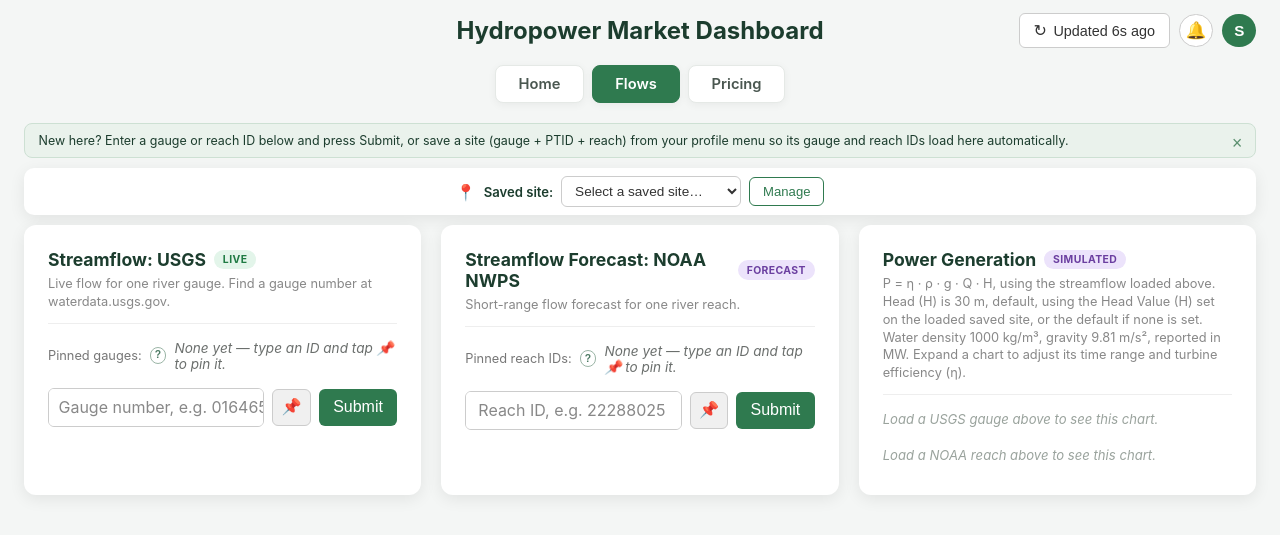
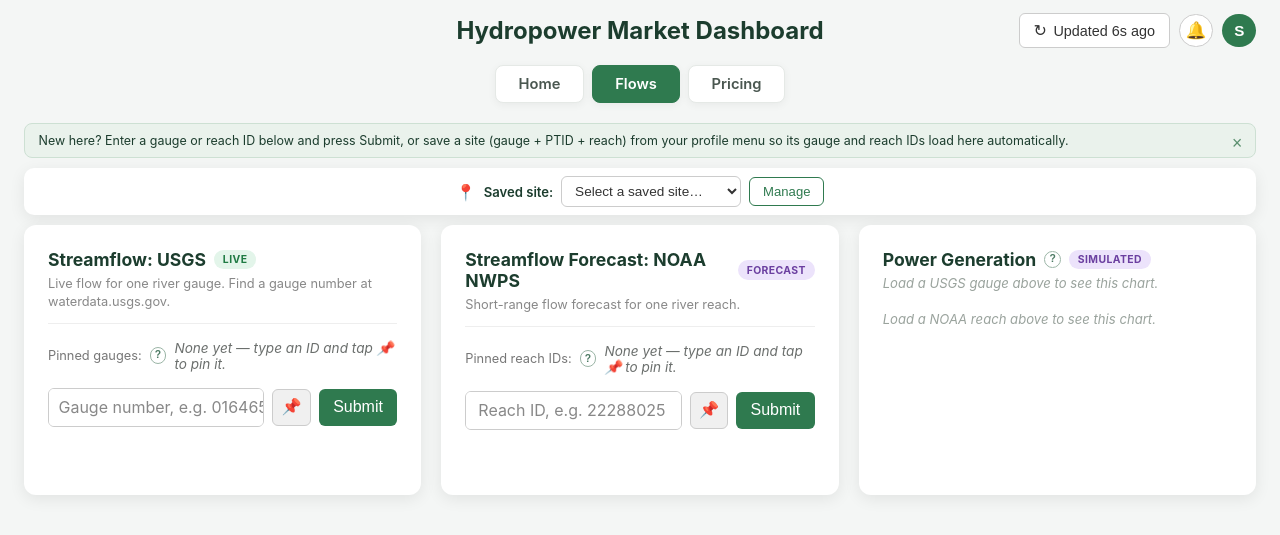
Before and after one commit to sakksham27/hydropower-market-dashboard, a Flask app: page /flows in a window 1280 px wide. Shown: the top 535 px of the page. Run offline with Flask 3, Linux system fonts and the light colour scheme; the visitor is signed in with stand-in values (Sample User, id 1); data that the repository does not hold is empty; some libraries are stand-ins or nearby versions.

Commit message:
Replace power generation's long subtitle with an info tooltip
Matches the info-icon pattern already used on the USGS/NOAA/NYISO panels
instead of a permanent paragraph of text under the title.

Co-Authored-By: Claude Sonnet 5 <noreply@anthropic.com>
Claude-Session: https://claude.ai/code/session_015g957PFDF5zQHezkXtQNdM

```diff
--- a/app/static/style.css
+++ b/app/static/style.css
@@ -1176,6 +1176,10 @@ body {
     text-align: left;
 }
 
+.info-tooltip-content-wide {
+    max-width: 280px;
+}
+
 .info-tooltip-content a {
     display: inline-block;
     margin-top: 0.3rem;
--- a/app/templates/flows.html
+++ b/app/templates/flows.html
@@ -189,14 +189,18 @@
         <section class="card" id="power-widget">
             <div class="card-title-row">
                 <h2 class="card-title">Power Generation</h2>
+                <span class="info-tooltip">
+                    <button type="button" class="info-icon" aria-describedby="power-info-tooltip">?</button>
+                    <span class="info-tooltip-content info-tooltip-content-wide" id="power-info-tooltip" role="tooltip">
+                        P = &eta; &middot; &rho; &middot; g &middot; Q &middot; H, using the streamflow loaded above.
+                        Head (H) is <span id="power-head-note">30 m, default</span>, using the Head Value (H) set on
+                        the loaded saved site, or the default if none is set. Water density 1000 kg/m&sup3;, gravity
+                        9.81 m/s&sup2;, reported in MW. Expand a chart to adjust its time range and turbine
+                        efficiency (&eta;).
+                    </span>
+                </span>
                 <span class="panel-badge panel-badge-forecast" title="Computed from the flow panels above, not a live data source">SIMULATED</span>
             </div>
-            <p class="card-subtitle">
-                P = &eta; &middot; &rho; &middot; g &middot; Q &middot; H, using the streamflow loaded above.
-                Head (H) is <span id="power-head-note">30 m, default</span>, using the Head Value (H) set on the
-                loaded saved site, or the default if none is set. Water density 1000 kg/m&sup3;, gravity 9.81 m/s&sup2;,
-                reported in MW. Expand a chart to adjust its time range and turbine efficiency (&eta;).
-            </p>
 
             <div class="power-chart-block">
                 <p class="power-chart-empty" id="power-actual-empty">Load a USGS gauge above to see this chart.</p>
```
